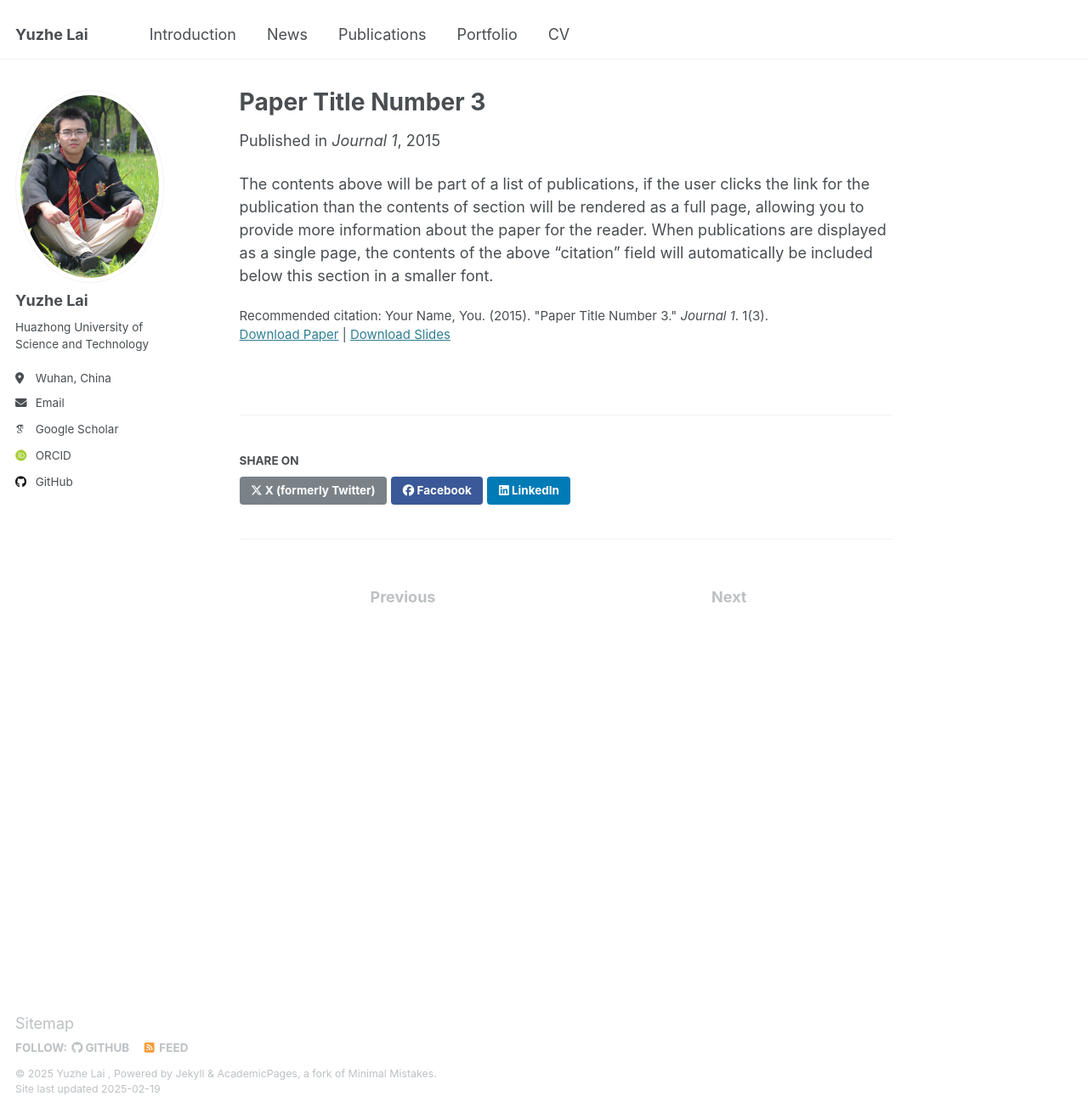
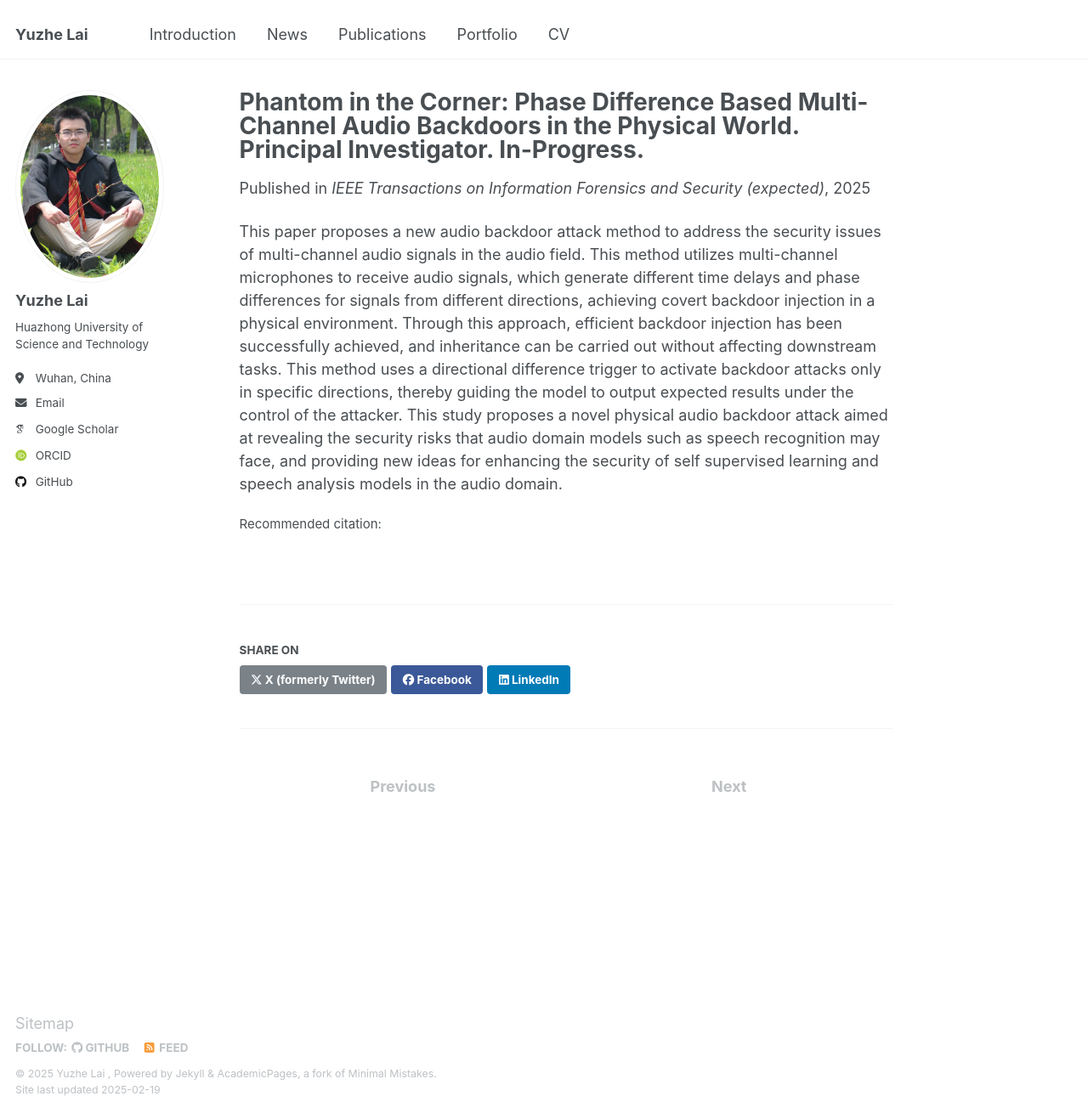
Before and after one commit to plague155/plague155.github.io, a Jekyll site: the page built from _publications/2015-10-01-paper-title-number-3.md, in a window 1280 px wide and 1310 px high. Shown: the whole window at 85% size. Built offline with Jekyll 4.4.1, drawn with Linux system fonts in a browser that asks for light colours; some web fonts are replaced.

Commit message:
Update 2015-10-01-paper-title-number-3.md

```diff
--- a/_publications/2015-10-01-paper-title-number-3.md
+++ b/_publications/2015-10-01-paper-title-number-3.md
@@ -1,14 +1,14 @@
 ---
-title: "Paper Title Number 3"
+title: "Phantom in the Corner: Phase Difference Based Multi-Channel Audio Backdoors in the Physical World.
+Principal Investigator. In-Progress."
 collection: publications
 category: manuscripts
 permalink: /publication/2015-10-01-paper-title-number-3
-excerpt: 'This paper is about the number 3. The number 4 is left for future work.'
-date: 2015-10-01
-venue: 'Journal 1'
-slidesurl: 'http://academicpages.github.io/files/slides3.pdf'
-paperurl: 'http://academicpages.github.io/files/paper3.pdf'
-citation: 'Your Name, You. (2015). &quot;Paper Title Number 3.&quot; <i>Journal 1</i>. 1(3).'
+excerpt: 'This paper proposes a new audio backdoor attack method to address the security issues of multi-channel audio signals in the audio field. This method utilizes multi-channel microphones to receive audio signals, which generate different time delays and phase differences for signals from different directions, achieving covert backdoor injection in a physical environment. Through this approach, efficient backdoor injection has been successfully achieved, and inheritance can be carried out without affecting downstream tasks. This method uses a directional difference trigger to activate backdoor attacks only in specific directions, thereby guiding the model to output expected results under the control of the attacker. This study proposes a novel physical audio backdoor attack aimed at revealing the security risks that audio domain models such as speech recognition may face, and providing new ideas for enhancing the security of self supervised learning and speech analysis models in the audio domain.'
+date: 2025-04-04
+venue: 'IEEE Transactions on Information Forensics and Security (expected)'
+
+citation: ''
 ---
 
-The contents above will be part of a list of publications, if the user clicks the link for the publication than the contents of section will be rendered as a full page, allowing you to provide more information about the paper for the reader. When publications are displayed as a single page, the contents of the above "citation" field will automatically be included below this section in a smaller font.
+This paper proposes a new audio backdoor attack method to address the security issues of multi-channel audio signals in the audio field. This method utilizes multi-channel microphones to receive audio signals, which generate different time delays and phase differences for signals from different directions, achieving covert backdoor injection in a physical environment. Through this approach, efficient backdoor injection has been successfully achieved, and inheritance can be carried out without affecting downstream tasks. This method uses a directional difference trigger to activate backdoor attacks only in specific directions, thereby guiding the model to output expected results under the control of the attacker. This study proposes a novel physical audio backdoor attack aimed at revealing the security risks that audio domain models such as speech recognition may face, and providing new ideas for enhancing the security of self supervised learning and speech analysis models in the audio domain.
```
